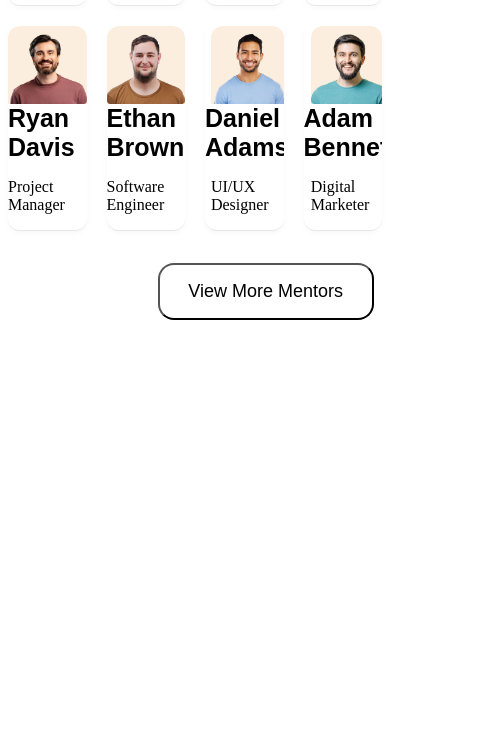
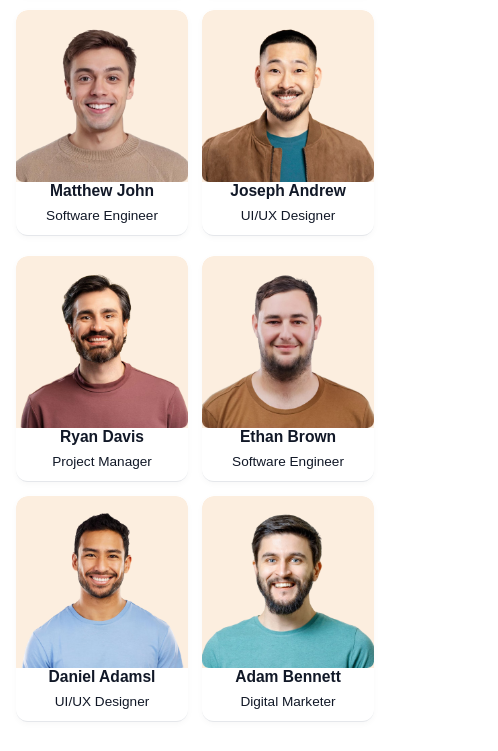
Before and after one commit to AmirkhanBakhshi/monkshub, a plain HTML site: page index.html in a window 390 px wide. Shown: the part 945-1696 px from the top of the page, 498 px wide, since content can reach past the window. Before the commit the page ends 1293 px from the top, so only its background shows below. Drawn offline with Linux system fonts and the light colour scheme.

Commit message:
Add global styles and responsive design adjustments
Added global styles for box-sizing, body padding, and typography. Enhanced layout for responsive design with media queries.

```diff
--- a/style.css
+++ b/style.css
@@ -114,3 +114,111 @@ h1 {
 .head-l {
   position: relative;
 }
+* {
+  box-sizing: border-box;
+}
+
+body {
+  margin: 0;
+  padding: 2rem clamp(1rem, 4vw, 3rem);
+  font-family: Arial, Helvetica, sans-serif;
+  color: #111827;
+}
+
+.head-l {
+  max-width: 1100px;
+  margin: 0 auto 2rem;
+}
+
+.h-a {
+  position: static;
+  margin-bottom: 1.25rem;
+}
+
+h1 {
+  margin: 0;
+  font-size: clamp(2rem, 5vw, 4rem);
+  line-height: 1.12;
+}
+
+.first,
+.second {
+  display: flex;
+  flex-wrap: wrap;
+  justify-content: center;
+  gap: 1.25rem;
+  max-width: 1100px;
+  margin: 0 auto 1.25rem;
+}
+
+.general {
+  margin: 0;
+}
+
+.Robert,
+.Ethan,
+.Alexander,
+.William {
+  width: min(16rem, 100%);
+  flex: 1 1 14rem;
+  max-width: 16rem;
+}
+
+.img-1 {
+  display: block;
+  height: auto;
+  aspect-ratio: 1 / 1;
+  object-fit: cover;
+}
+
+button {
+  display: block;
+  position: static;
+  width: auto;
+  min-width: 12em;
+  margin: 2rem auto;
+  cursor: pointer;
+}
+
+@media (max-width: 600px) {
+  body {
+    padding: 1.25rem 1rem;
+  }
+
+  .first,
+  .second {
+    gap: 0.875rem;
+  }
+
+  .Robert,
+  .Ethan,
+  .Alexander,
+  .William {
+    flex: 1 1 calc(50% - 0.875rem);
+    min-width: 0;
+  }
+
+  span {
+    padding: 0 0.4rem;
+    font-size: clamp(0.9rem, 4vw, 1.15rem);
+    text-align: center;
+  }
+
+  .Robert p,
+  .Ethan p,
+  .Alexander p,
+  .William p {
+    margin: 0.45rem 0 0.8rem;
+    font-size: 0.85rem;
+    text-align: center;
+  }
+}
+
+@media (max-width: 360px) {
+  .Robert,
+  .Ethan,
+  .Alexander,
+  .William {
+    flex-basis: 100%;
+  }
+}
```
